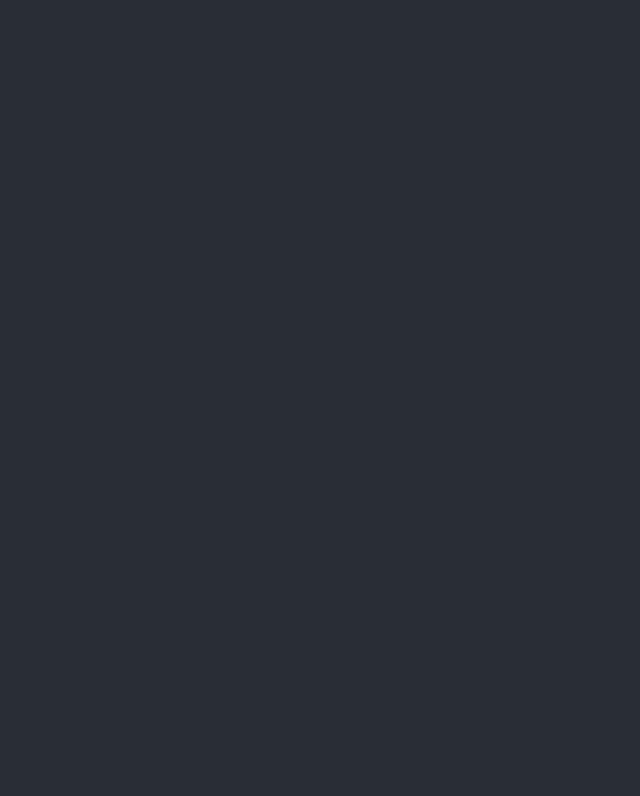
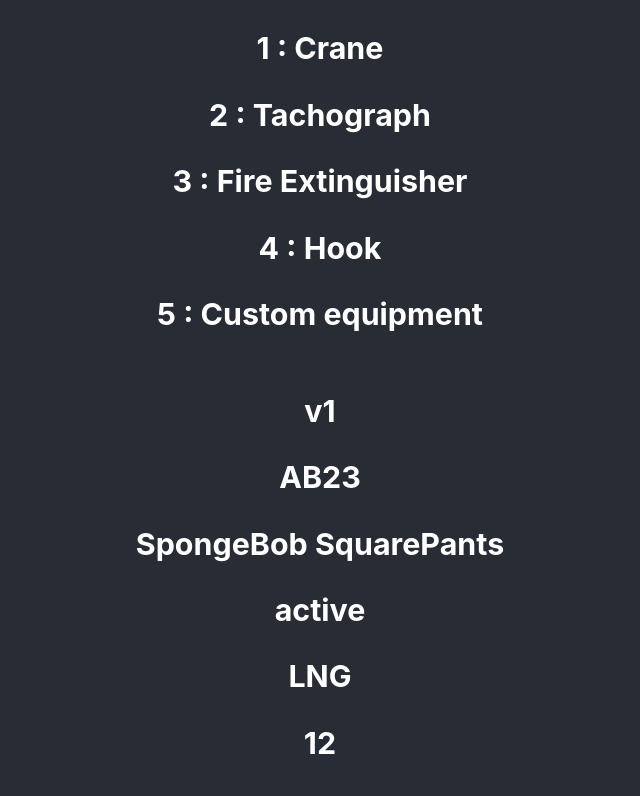
Before and after one commit to malties/react-example, a React (Create React App) app: page / in a window 1280 px wide. Shown: the top 796 px of the page, without its empty margins (320-960 px from the left). Built offline with nearby package versions, Linux system fonts and the light colour scheme.

Commit message:
Change to unique names for JSON component functions

```diff
--- a/src/components/equipment/equipment.js
+++ b/src/components/equipment/equipment.js
@@ -11,7 +11,7 @@
     )
 }
 
-export function mapFromJson(){
+export function mapEquipmentFromJson(){
     return (
         <div className ="equipment-container">
             {equipmentData.map((data, key) =>{
--- a/src/components/vehicles/Vehicle.js
+++ b/src/components/vehicles/Vehicle.js
@@ -18,7 +18,7 @@
     )
 }
 
-export function mapFromJson(){
+export function mapVehicleFromJson(){
     return (
         <div className ="vehicle-container">
             {vehicleData.map((data, key) =>{
--- a/src/pages/App.js
+++ b/src/pages/App.js
@@ -4,15 +4,15 @@
 
 import logo from '../styles/logo.svg';
 import '../styles/App.css';
-import { Vehicle } from '../components/vehicles/Vehicle';
-import { Equipment } from '../components/equipment/Equipment'
+import { Vehicle, mapVehicleFromJson } from '../components/vehicles/Vehicle';
+import { Equipment, mapEquipmentFromJson } from '../components/equipment/Equipment'
 
 function App() {
   return (
     <div className="App">
       <header className="App-header">
-              <Equipment/>
-              <Vehicle/>
+              {mapEquipmentFromJson()}
+              {mapVehicleFromJson()}
       </header>
     </div>
   );
```
